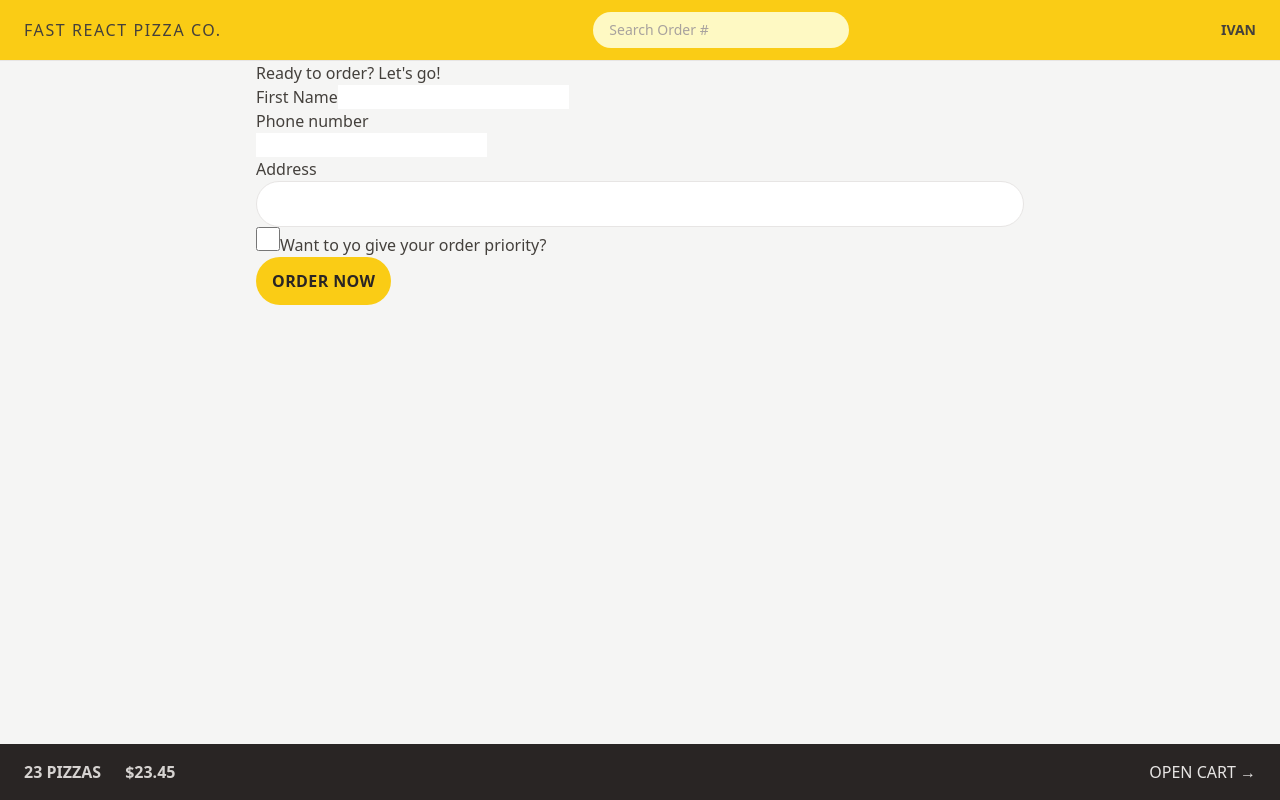
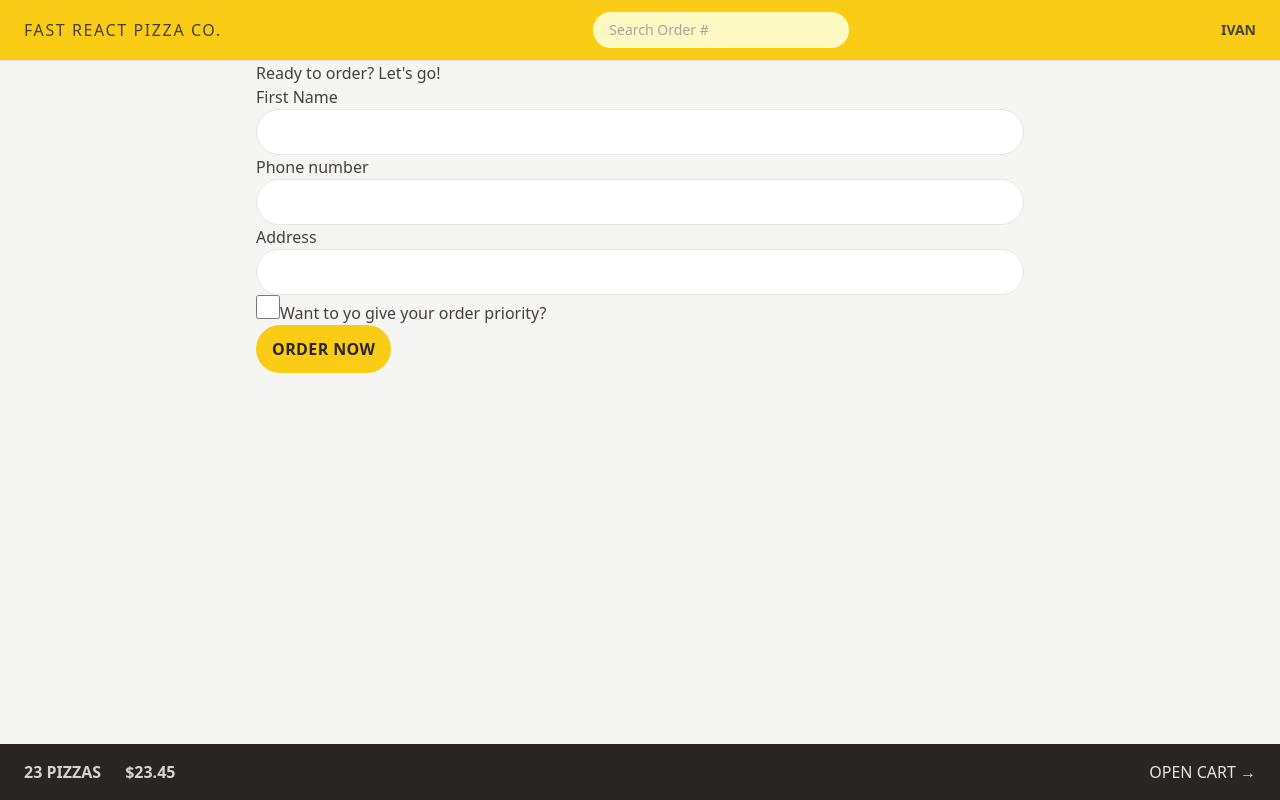
Before and after one commit to ivantxo/fast_pizza, a React (Vite) app: page /order/new in a window 1280 px wide. Built offline with nearby package versions, Linux system fonts and the light colour scheme.

Commit message:
Reusing styles with @apply

```diff
--- a/src/features/order/CreateOrder.jsx
+++ b/src/features/order/CreateOrder.jsx
@@ -50,13 +50,13 @@
       <Form method="POST">
         <div>
           <label>First Name</label>
-          <input type="text" name="customer" required />
+          <input type="text" name="customer" required className="input" />
         </div>
 
         <div>
           <label>Phone number</label>
           <div>
-            <input type="tel" name="phone" required />
+            <input type="tel" name="phone" required className="input" />
           </div>
           {formErrors?.phone && <p>{formErrors.phone}</p>}
         </div>
@@ -64,12 +64,7 @@
         <div>
           <label>Address</label>
           <div>
-            <input
-              type="text"
-              name="address"
-              required
-              className="w-full rounded-full border border-stone-200 px-4 py-2 text-sm transition duration-300 placeholder:text-stone-400 focus:outline-none focus:ring focus:ring-yellow-400 md:px-6 md:py-3"
-            />
+            <input type="text" name="address" required className="input" />
           </div>
         </div>
 
--- a/src/index.css
+++ b/src/index.css
@@ -2,41 +2,48 @@
 @tailwind components;
 @tailwind utilities;
 
-/* body {
-  font-family: system-ui, -apple-system, BlinkMacSystemFont, 'Segoe UI', Roboto,
-    Oxygen, Ubuntu, Cantarell, 'Open Sans', 'Helvetica Neue', sans-serif;
-  background-color: #f7f7f7;
-  color: #444;
+@layer components {
+  .input {
+    @apply w-full rounded-full border border-stone-200 px-4 py-2 text-sm transition duration-300 placeholder:text-stone-400 focus:outline-none focus:ring focus:ring-yellow-400 md:px-6 md:py-3;
+  }
 }
-
-.layout {
-  display: grid;
-  grid-template-rows: auto 1fr auto;
-  gap: 32px;
-  height: 100dvh;
-} */
 
 /* https://dev.to/afif/i-made-100-css-loaders-for-your-next-project-4eje */
 .loader {
   width: 45px;
   aspect-ratio: 0.75;
   --c: no-repeat linear-gradient(#333 0 0);
-  background: var(--c) 0% 50%, var(--c) 50% 50%, var(--c) 100% 50%;
+  background:
+    var(--c) 0% 50%,
+    var(--c) 50% 50%,
+    var(--c) 100% 50%;
   background-size: 20% 50%;
   animation: loading 1s infinite linear;
 }
 
 @keyframes loading {
   20% {
-    background-position: 0% 0%, 50% 50%, 100% 50%;
+    background-position:
+      0% 0%,
+      50% 50%,
+      100% 50%;
   }
   40% {
-    background-position: 0% 100%, 50% 0%, 100% 50%;
+    background-position:
+      0% 100%,
+      50% 0%,
+      100% 50%;
   }
   60% {
-    background-position: 0% 50%, 50% 100%, 100% 0%;
+    background-position:
+      0% 50%,
+      50% 100%,
+      100% 0%;
   }
   80% {
-    background-position: 0% 50%, 50% 50%, 100% 100%;
+    background-position:
+      0% 50%,
+      50% 50%,
+      100% 100%;
   }
 }
```
